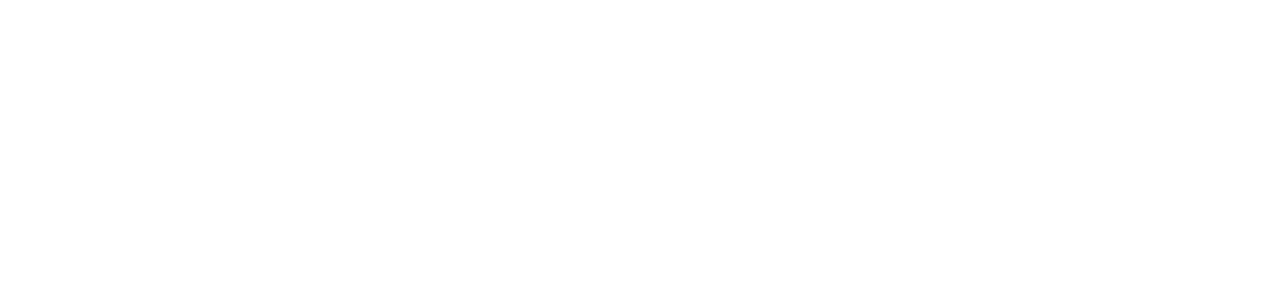
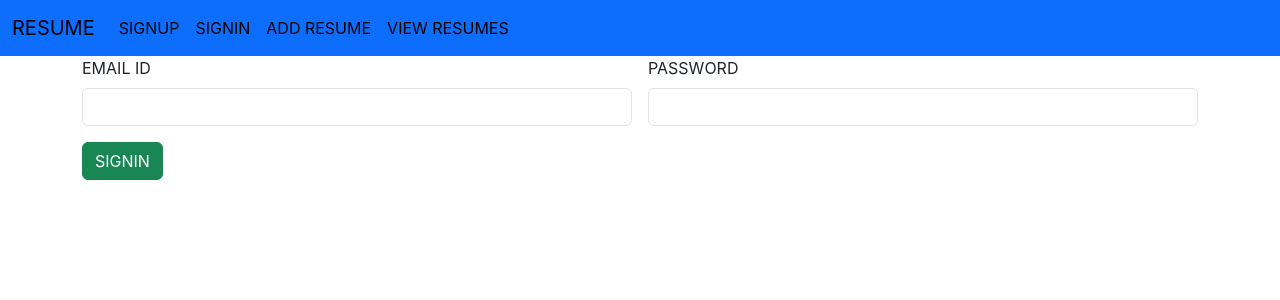
Before and after one commit to taniya-ignatius/resume-app-frontend, a React (Create React App) app: page /signin in a window 1280 px wide. Before the commit this address had no page. Shown: the top 300 px of the page. Built offline with nearby package versions, Linux system fonts and the light colour scheme.

Commit message:
Signin success

```diff
--- a/src/App.js
+++ b/src/App.js
@@ -2,6 +2,7 @@
 import './App.css';
 import { BrowserRouter, Route, Routes } from 'react-router-dom';
 import Add from './components/Add';
+import SignIn from './components/SignIn';
 
 function App() {
   return (
@@ -9,6 +10,7 @@
      <BrowserRouter>
      <Routes>
       <Route path='/' element={<Add/>}/>
+      <Route path='/signin' element={<SignIn/>}/>
      </Routes>
      </BrowserRouter>
     </div>
--- a/src/components/NavBar.jsx
+++ b/src/components/NavBar.jsx
@@ -15,7 +15,7 @@
           <a class="nav-link active" aria-current="page" href="/">SIGNUP</a>
         </li>
         <li class="nav-item">
-          <a class="nav-link active" aria-current="page" href="/view">SIGNIN</a>
+          <a class="nav-link active" aria-current="page" href="/signin">SIGNIN</a>
         </li>
         <li class="nav-item">
           <a class="nav-link active" aria-current="page" href="/view">ADD RESUME</a>
--- /dev/null
+++ b/src/components/SignIn.jsx
@@ -0,0 +1,60 @@
+import axios from 'axios'
+import React, { useState } from 'react'
+import NavBar from './NavBar'
+
+const SignIn = () => {
+    const [input, setInput] = new useState(
+        {
+            emailid:String,
+            password:String
+        }
+    )
+    const inputHandler = (event) => {
+        setInput({ ...input, [event.target.name]: event.target.value })
+    }
+    const readValues = () => {
+        console.log(input)
+        axios.post("http://localhost:3002/api/resume/signin", input).then(
+            (response) => {
+                console.log(response.data)
+                if (response.data.status == "success") {
+                    alert("Successfully Signed In")
+                    setInput(
+                        {
+                            emailid:String,
+                            password:String
+                        }
+                    )
+                } else {
+                    alert("Something went wrong")
+                }
+            }
+        )
+        }
+return (
+    <div>
+        <NavBar/>
+        <div className="container">
+            <div className="row g-3">
+                <div className="col col-sm-12 col-md-12 col-lg-12 col-xl-12 col-xxl-12">
+                    <div className="row g-3">
+                        <div className="col col-12 col-sm-6 col-md-6 col-lg-6 col-xl-6 col-xxl-6">
+                            <label htmlFor="" className="form-label">EMAIL ID</label>
+                            <input type="text" className="form-control" name="emailid" value={input.emailid} onChange={inputHandler}  />
+                        </div>
+                        <div className="col col-12 col-sm-6 col-md-6 col-lg-6 col-xl-6 col-xxl-6">
+                            <label htmlFor="" className="form-label">PASSWORD</label>
+                            <input type="text" className="form-control"  name="password" value={input.password} onChange={inputHandler}  />
+                        </div>
+                        <div className="col col-12 col-sm-6 col-md-6 col-lg-6 col-xl-6 col-xxl-6">
+                            <button className="btn btn-success" onClick={readValues}>SIGNIN</button>
+                        </div>
+                    </div>
+                </div>
+            </div>
+        </div>
+    </div>
+)
+}
+
+export default SignIn
```
